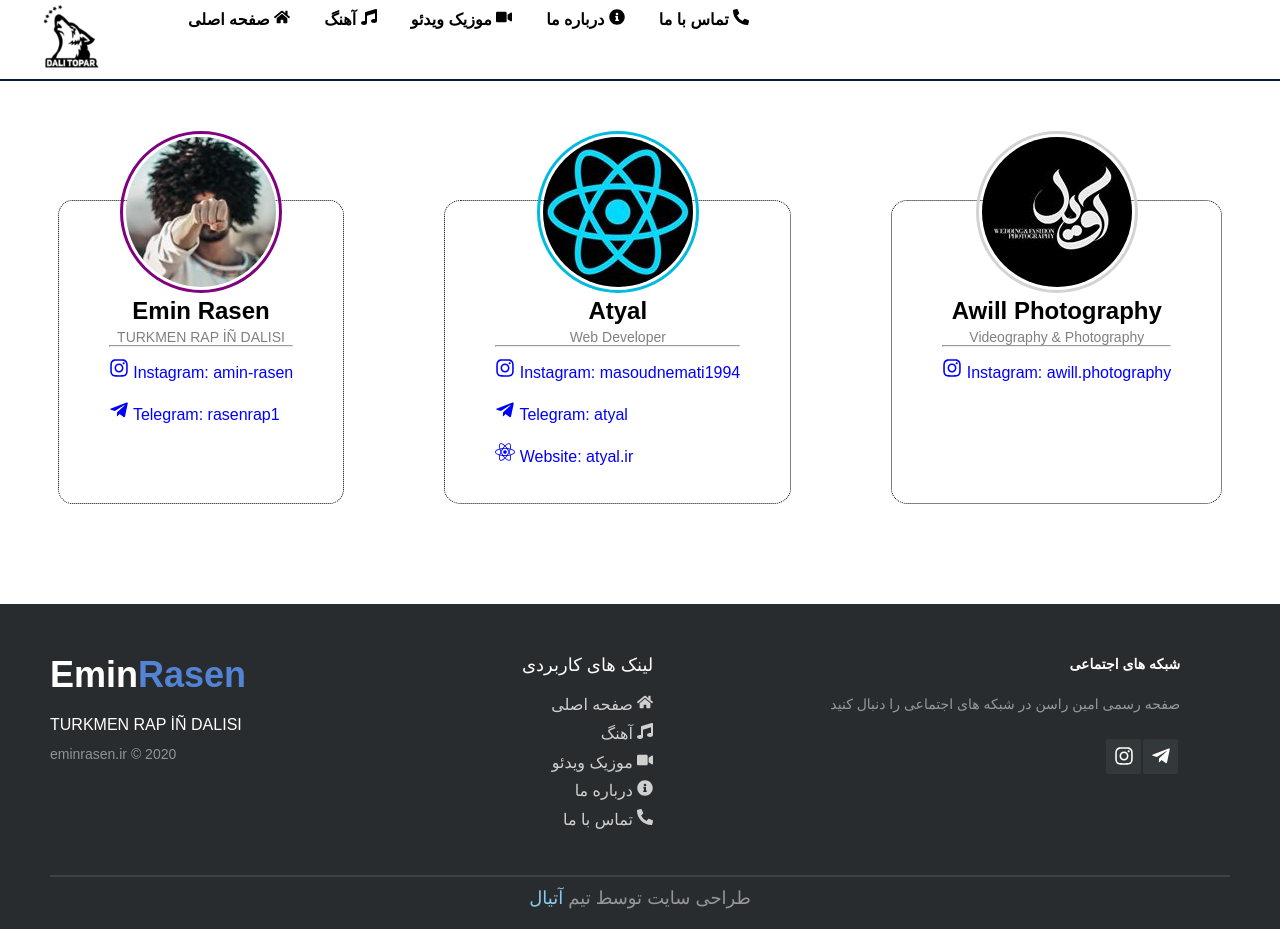
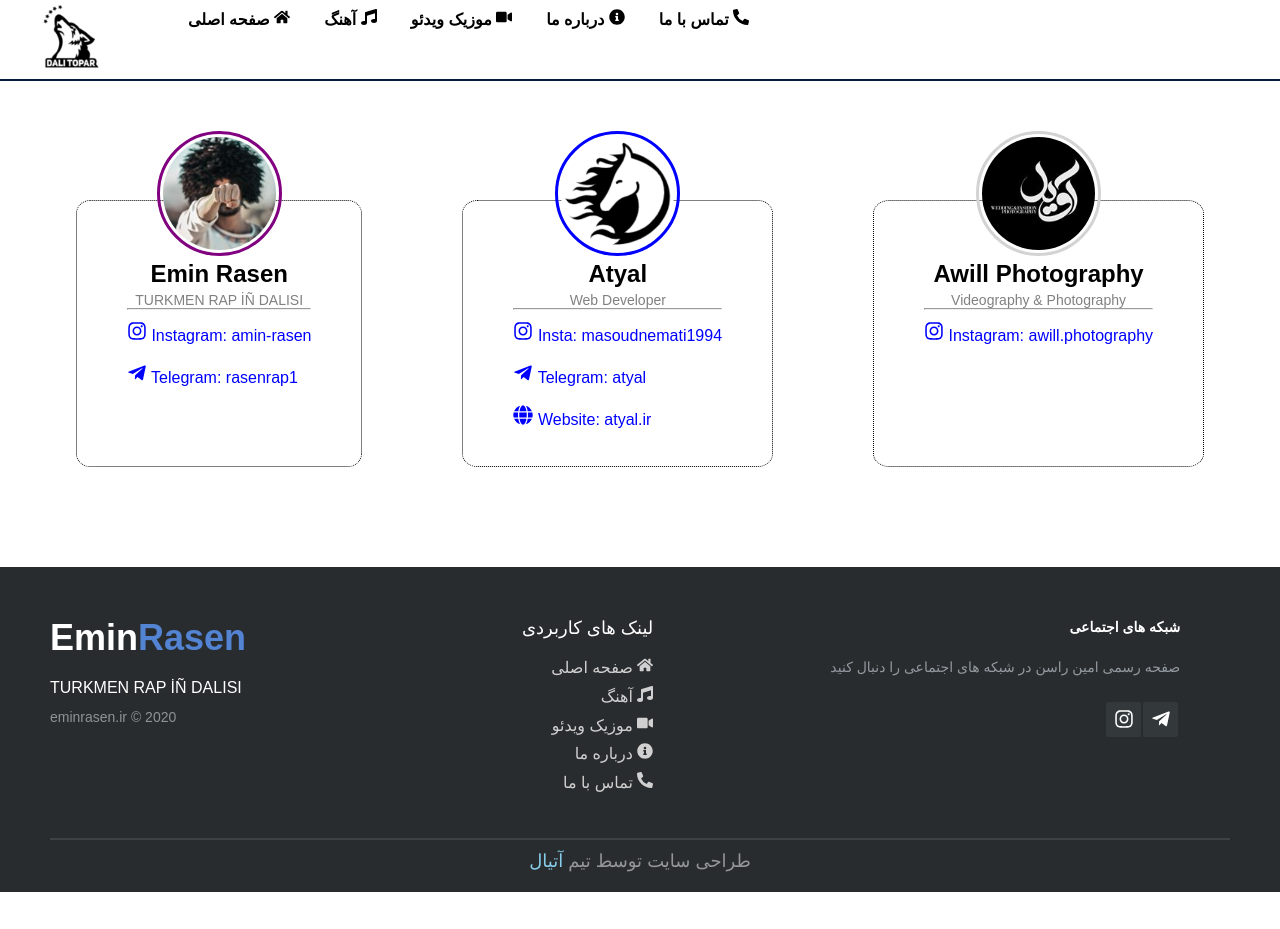
Before and after one commit to masoudnemati/eminrasen-ir, a React (Create React App) app: page /contactus in a window 1280 px wide. After the commit the page ends 892 px from the top, so only its background shows below. Built offline with nearby package versions, Linux system fonts and the light colour scheme; a web font is replaced by a local one.

Commit message:
fixed navigation scroll by windows scroll to

```diff
--- a/src/App.css
+++ b/src/App.css
@@ -196,7 +196,7 @@ figure {
 }
 
 .contactus-main .contactus-atyal-img {
-  border: 3px solid #00bae0;
+  border: 3px solid blue;
 }
 .contactus-main h2 {
   font-style: normal;
@@ -230,6 +230,9 @@ figure {
 }
 
 @media (max-width: 1100px) {
+  .contactus-main address {
+    padding: 30px;
+  }
   .contactus-main .awill {
     margin-top: 100px;
   }
--- a/src/pages/AboutUs.js
+++ b/src/pages/AboutUs.js
@@ -3,6 +3,7 @@ import EminRasen from "../assets/images/eminrasen.jpg";
 
 export default class AboutUs extends Component {
   render() {
+    window.scrollTo(0, 0);
     return (
       <main>
         <div className="aboutus-main">
--- a/src/pages/ContactUs.js
+++ b/src/pages/ContactUs.js
@@ -1,16 +1,19 @@
 import React from "react";
 import EminRasenIns from "../assets/images/eminraseninstagram.jpg";
-import ReactLogo from "../assets/images/reactlogo.jpg";
+import AtyalLogo from "../assets/images/atyallogo.png";
 import Awill from "../assets/images/awill.jpg";
 import { FaInstagram } from "react-icons/fa";
 import { FaTelegramPlane } from "react-icons/fa";
-import { FaReact } from "react-icons/fa";
+import { FaGlobe } from "react-icons/fa";
 
 export default function ContactUs() {
+  window.scrollTo(0, 0);
   return (
     <main className="contactus-main">
       <address className="emin">
         <img
+          width="125"
+          height="125"
           src={EminRasenIns}
           alt="eminrasen"
           className="contactus-emin-img"
@@ -35,7 +38,13 @@ export default function ContactUs() {
       </address>
 
       <address className="contactus-atyal">
-        <img src={ReactLogo} alt="atyal" className="contactus-atyal-img" />
+        <img
+          width="125"
+          height="125"
+          src={AtyalLogo}
+          alt="atyal"
+          className="contactus-atyal-img"
+        />
         <h2>Atyal</h2>
         <p>Web Developer</p>
         <hr />
@@ -44,19 +53,18 @@ export default function ContactUs() {
           target="_blank"
           rel="noopener noreferrer"
         >
-          <FaInstagram className="contactus-icons" /> Instagram:
-          masoudnemati1994
+          <FaInstagram className="contactus-icons" /> Insta: masoudnemati1994
         </a>
         <a href="https://t.me/atyal" target="_blank" rel="noopener noreferrer">
           <FaTelegramPlane className="contactus-icons" /> Telegram: atyal
         </a>
         <a href="https://atyal.ir" target="_blank" rel="noopener noreferrer">
-          <FaReact className="contactus-icons" /> Website: atyal.ir
+          <FaGlobe className="contactus-icons" /> Website: atyal.ir
         </a>
       </address>
 
       <address className="awill">
-        <img src={Awill} alt="awill" />
+        <img width="125" height="125" src={Awill} alt="awill" />
         <h2>Awill Photography</h2>
         <p>Videography &amp; Photography </p>
         <hr />
--- a/src/pages/Home.js
+++ b/src/pages/Home.js
@@ -3,6 +3,7 @@ import Hero from "../Components/Hero";
 import NewSongsHome from "../Components/NewSongsHome";
 
 export default function Home() {
+  window.scrollTo(0, 0);
   return (
     <div>
       <Hero />
```
Also changed, not shown: src/assets/images/atyallogo.png (added), src/assets/images/reactlogo.jpg (deleted).
